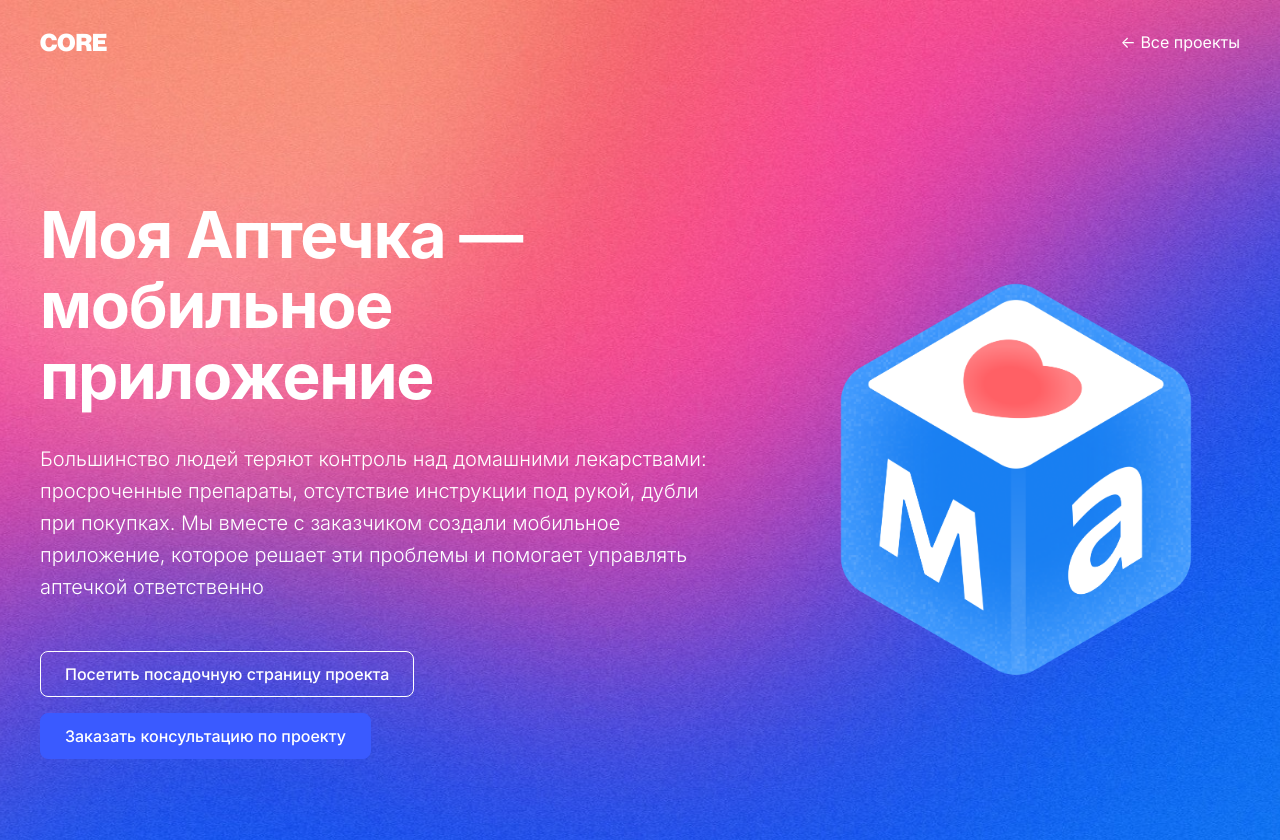
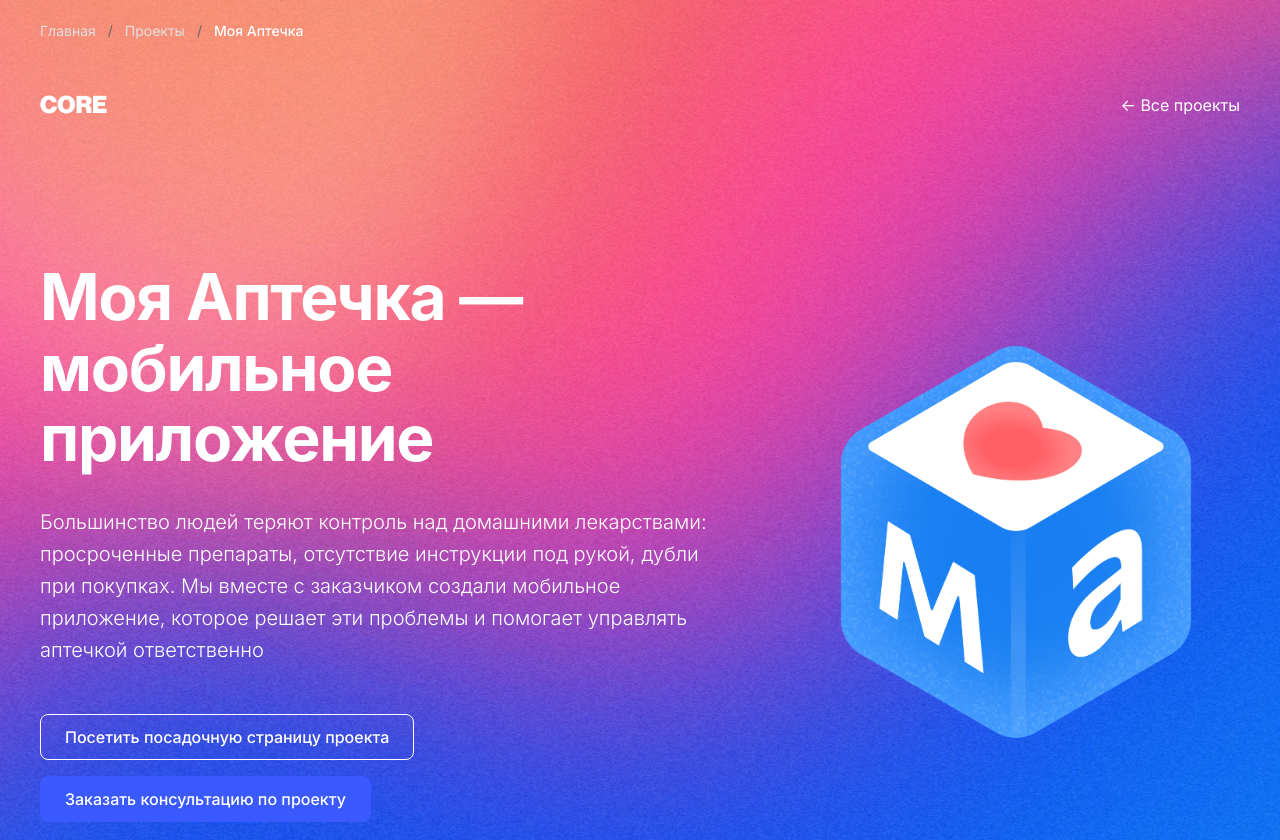
Before and after one commit to Artem04zeb/core-corp-site, a React (Create React App) app: page /project/moya-aptechka in a window 1280 px wide. Shown: the top 840 px of the page. Built offline with nearby package versions, Linux system fonts and the light colour scheme; a web font is replaced by a local one.

Commit message:
Добавлены хлебные крошки: создан компонент Breadcrumbs и добавлен на страницы проектов для улучшения навигации и SEO

```diff
--- /dev/null
+++ b/src/components/Breadcrumbs/Breadcrumbs.js
@@ -0,0 +1,86 @@
+import React from 'react';
+import styled from 'styled-components';
+import { Link } from 'react-router-dom';
+
+const BreadcrumbsContainer = styled.nav`
+  padding: 20px 0;
+  background-color: transparent;
+
+  @media (max-width: 768px) {
+    padding: 16px 0;
+  }
+`;
+
+const BreadcrumbsList = styled.ol`
+  display: flex;
+  align-items: center;
+  list-style: none;
+  margin: 0;
+  padding: 0;
+  max-width: 1440px;
+  margin: 0 auto;
+  padding: 0 40px;
+
+  @media (max-width: 768px) {
+    padding: 0 24px;
+  }
+`;
+
+const BreadcrumbItem = styled.li`
+  display: flex;
+  align-items: center;
+
+  &:not(:last-child)::after {
+    content: '/';
+    margin: 0 12px;
+    color: #666;
+    font-size: 14px;
+  }
+`;
+
+const BreadcrumbLink = styled(Link)`
+  color: #E0E0E0;
+  text-decoration: none;
+  font-size: 14px;
+  font-weight: 400;
+  transition: color 0.2s ease;
+
+  &:hover {
+    color: #FFFFFF;
+  }
+
+  &:focus {
+    outline: 2px solid #3A5AFF;
+    outline-offset: 2px;
+  }
+`;
+
+const BreadcrumbCurrent = styled.span`
+  color: #FFFFFF;
+  font-size: 14px;
+  font-weight: 500;
+`;
+
+const Breadcrumbs = ({ items }) => {
+  return (
+    <BreadcrumbsContainer aria-label="Навигационные хлебные крошки">
+      <BreadcrumbsList>
+        {items.map((item, index) => (
+          <BreadcrumbItem key={index}>
+            {index === items.length - 1 ? (
+              <BreadcrumbCurrent aria-current="page">
+                {item.label}
+              </BreadcrumbCurrent>
+            ) : (
+              <BreadcrumbLink to={item.path}>
+                {item.label}
+              </BreadcrumbLink>
+            )}
+          </BreadcrumbItem>
+        ))}
+      </BreadcrumbsList>
+    </BreadcrumbsContainer>
+  );
+};
+
+export default Breadcrumbs;
--- a/src/pages/Project/misis-queue.js
+++ b/src/pages/Project/misis-queue.js
@@ -3,6 +3,7 @@ import styled from 'styled-components';
 import { motion } from 'framer-motion';
 import { Link } from 'react-router-dom';
 import { useContactPopupContext } from '../../contexts/ContactPopupContext';
+import Breadcrumbs from '../../components/Breadcrumbs/Breadcrumbs';
 
 // Container
 const ProjectPageContainer = styled.div`
@@ -438,6 +439,12 @@ const itemVariants = {
 const MisisQueuePage = () => {
   const { openPopup } = useContactPopupContext();
 
+  const breadcrumbItems = [
+    { label: 'Главная', path: '/' },
+    { label: 'Проекты', path: '/projects' },
+    { label: 'МИСИС Queue', path: '/project/misis-queue' }
+  ];
+
   const handleContactClick = () => {
     openPopup();
   };
@@ -452,6 +459,9 @@ const MisisQueuePage = () => {
           </BackButton>
         </HeaderContainer>
       </MinimalHeader>
+
+      {/* Хлебные крошки */}
+      <Breadcrumbs items={breadcrumbItems} />
 
       <main>
         {/* Hero Section */}
--- a/src/pages/Project/moya-aptechka.js
+++ b/src/pages/Project/moya-aptechka.js
@@ -3,6 +3,7 @@ import styled from 'styled-components';
 import { motion } from 'framer-motion';
 import { Link } from 'react-router-dom';
 import { useContactPopupContext } from '../../contexts/ContactPopupContext';
+import Breadcrumbs from '../../components/Breadcrumbs/Breadcrumbs';
 
 // Container
 const ProjectPageContainer = styled.div`
@@ -795,6 +796,12 @@ const MoyaAptechkaPage = () => {
   const [currentSlide, setCurrentSlide] = useState(0);
   const [modalImage, setModalImage] = useState(null);
 
+  const breadcrumbItems = [
+    { label: 'Главная', path: '/' },
+    { label: 'Проекты', path: '/projects' },
+    { label: 'Моя Аптечка', path: '/project/moya-aptechka' }
+  ];
+
   const handleContactClick = () => {
     openPopup();
   };
@@ -879,6 +886,9 @@ const MoyaAptechkaPage = () => {
 
   return (
     <ProjectPageContainer>
+      {/* Хлебные крошки */}
+      <Breadcrumbs items={breadcrumbItems} />
+
       <main>
         {/* Проблема (вступление) */}
         <ProblemSection>
--- a/src/pages/Project/solterra_page.js
+++ b/src/pages/Project/solterra_page.js
@@ -3,6 +3,7 @@ import styled from 'styled-components';
 import { motion } from 'framer-motion';
 import { Link } from 'react-router-dom';
 import { useContactPopupContext } from '../../contexts/ContactPopupContext';
+import Breadcrumbs from '../../components/Breadcrumbs/Breadcrumbs';
 
 const ProjectPageContainer = styled.div`
   background-color: #29161f;
@@ -577,6 +578,12 @@ const ProjectPage = () => {
   const [currentSlide, setCurrentSlide] = useState(0);
   const { openPopup } = useContactPopupContext(); // Updated ContactCTA button
 
+  const breadcrumbItems = [
+    { label: 'Главная', path: '/' },
+    { label: 'Проекты', path: '/projects' },
+    { label: 'Solterra', path: '/project/solterra' }
+  ];
+
   const images = [
     "/images/solterra/screens/1.png",
     "/images/solterra/screens/2.png",
@@ -610,6 +617,9 @@ const ProjectPage = () => {
           </BackButton>
         </HeaderContainer>
       </MinimalHeader>
+
+      {/* Хлебные крошки */}
+      <Breadcrumbs items={breadcrumbItems} />
 
       {/* Hero-блок */}
       <HeroSection>
--- a/src/pages/Projects/ProjectsPage.js
+++ b/src/pages/Projects/ProjectsPage.js
@@ -1,6 +1,7 @@
 import React from 'react';
 import styled from 'styled-components';
 import Header from '../../components/Header/Header';
+import Breadcrumbs from '../../components/Breadcrumbs/Breadcrumbs';
 import ProjectsHero from './ProjectsHero';
 import ProjectsGrid from './ProjectsGrid';
 import RunningText from './RunningText';
@@ -12,9 +13,15 @@ const ProjectsPageContainer = styled.div`
 `;
 
 const ProjectsPage = () => {
+  const breadcrumbItems = [
+    { label: 'Главная', path: '/' },
+    { label: 'Проекты', path: '/projects' }
+  ];
+
   return (
     <ProjectsPageContainer>
       <Header />
+      <Breadcrumbs items={breadcrumbItems} />
       <ProjectsHero />
       <ProjectsGrid />
       <RunningText />
```
